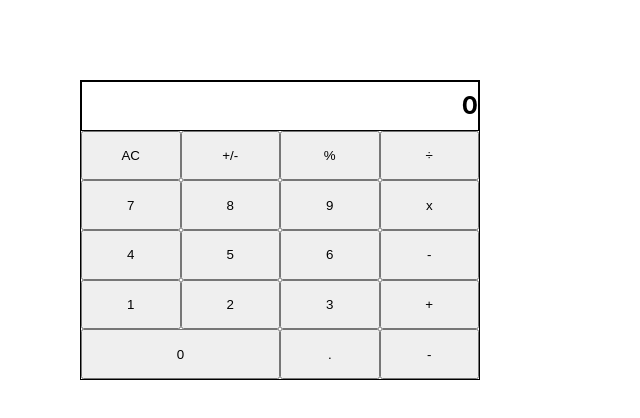
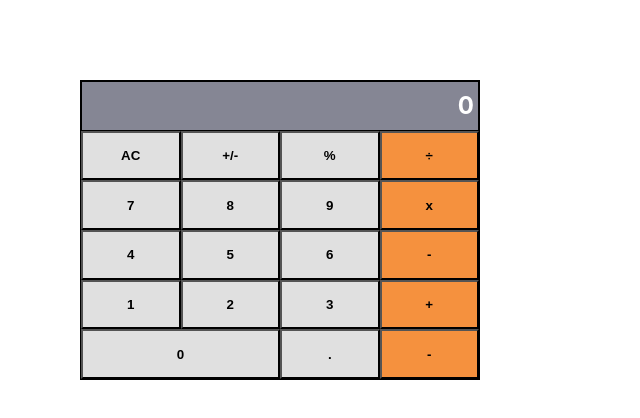
Before and after one commit to badger-99/math-magicians, a React (Create React App) app: page / in a window 1280 px wide. Shown: the top 418 px of the page, without its empty margins (0-640 px from the left). Built offline with nearby package versions, Linux system fonts and the light colour scheme.

Commit message:
Add color to calculator

```diff
--- a/src/App.css
+++ b/src/App.css
@@ -16,12 +16,27 @@
   display:flex;
   flex-direction: row;
   justify-content: flex-end;
+  background: #858694;
+  color: #fff;
 }
 
 #display >  h2{
-  margin: auto 0;
+  margin: auto 0.25rem;
+}
+
+button{
+  font-weight: 600;
+  background: #E0E0E0;
 }
 
 #id16{
   grid-column: 1 / span 2;
 }
+
+#id3,
+#id7,
+#id11,
+#id15,
+#id18{
+  background: #F5913E;
+}
```
